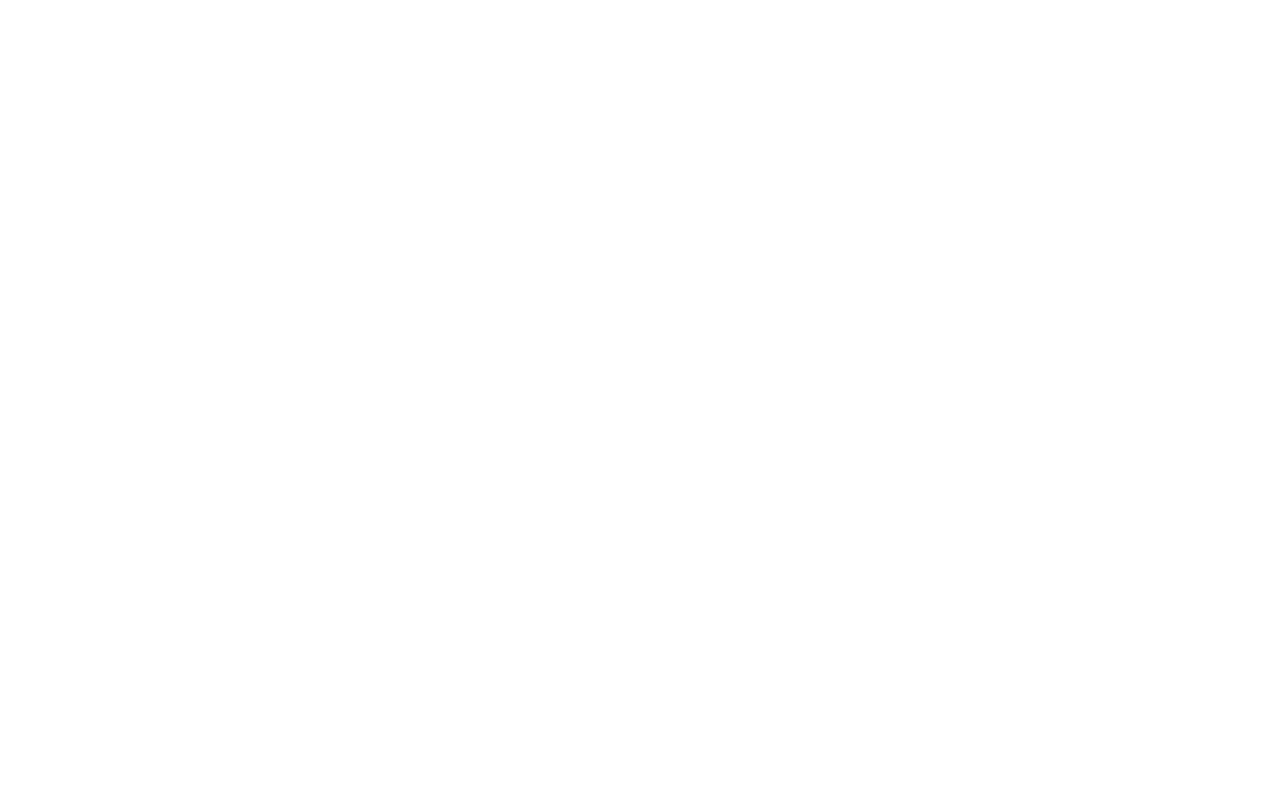
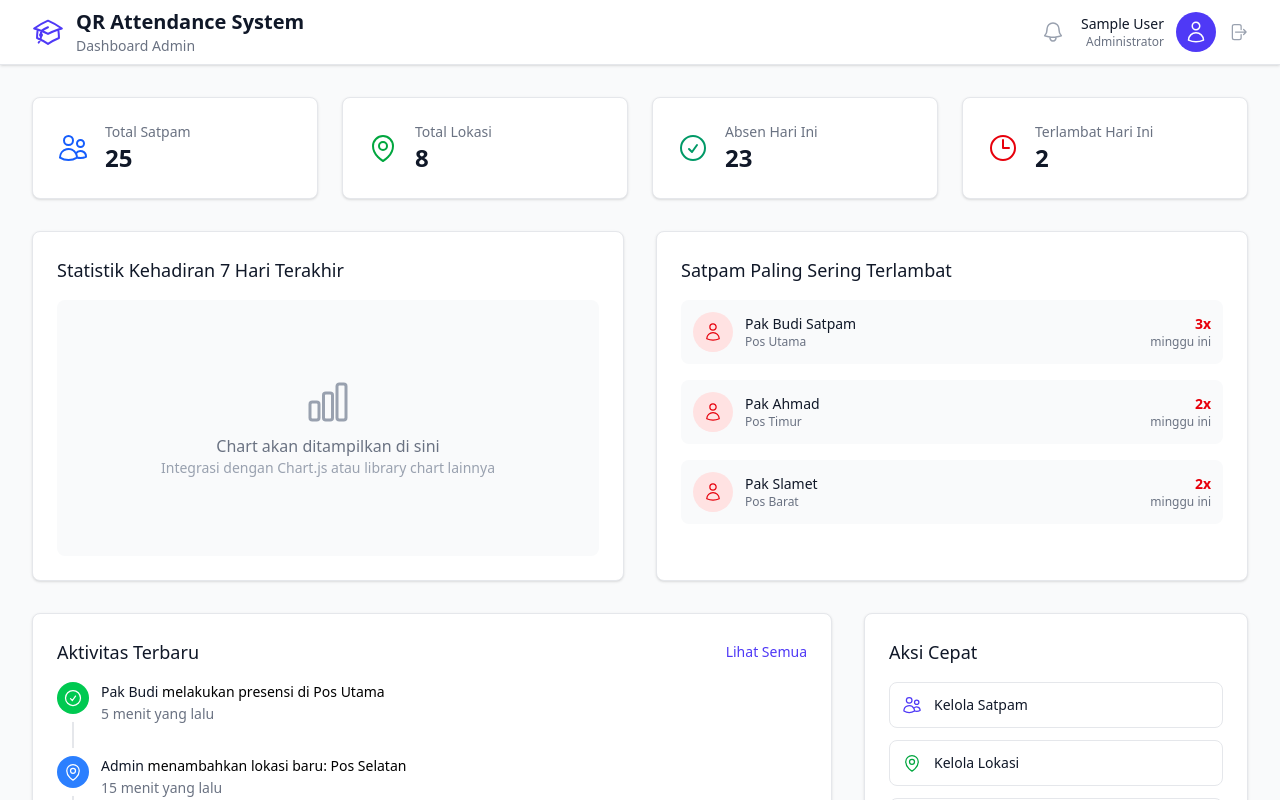
Before and after one commit to freeluncher/qr-code-attendance-system, a Vue app in the folder frontend/: page /admin/dashboard in a window 1280 px wide. Before the commit this address had no page. Shown: the top 800 px of the page. Built offline with nearby package versions, Linux system fonts and the light colour scheme; sample sign-in values are in the browser's storage.

Commit message:
feat: implement role-based routing and add 404 Not Found page

```diff
--- a/frontend/src/router/index.js
+++ b/frontend/src/router/index.js
@@ -1,13 +1,23 @@
 import { createRouter, createWebHistory } from 'vue-router'
 import LoginView from '../views/LoginView.vue'
 import RegisterView from '../views/RegisterView.vue'
+import { useAuthStore } from '../stores/auth'
 
 const router = createRouter({
   history: createWebHistory(import.meta.env.BASE_URL),
   routes: [
     {
       path: '/',
-      redirect: '/login'
+      redirect: () => {
+        // Redirect based on user role after authentication check
+        const authStore = useAuthStore()
+        if (authStore.user?.role === 'admin') {
+          return '/admin/dashboard'
+        } else if (authStore.user?.role === 'satpam') {
+          return '/satpam/dashboard'
+        }
+        return '/login'
+      }
     },
     {
       path: '/login',
@@ -27,35 +37,188 @@ const router = createRouter({
         title: 'Daftar - QR Attendance System'
       }
     },
+    // Admin Routes
+    {
+      path: '/admin',
+      redirect: '/admin/dashboard',
+      meta: {
+        requiresAuth: true,
+        requiresRole: 'admin'
+      }
+    },
+    {
+      path: '/admin/dashboard',
+      name: 'admin-dashboard',
+      component: () => import('../views/admin/AdminDashboard.vue'),
+      meta: {
+        requiresAuth: true,
+        requiresRole: 'admin',
+        title: 'Dashboard Admin - QR Attendance System'
+      }
+    },
+    {
+      path: '/admin/users',
+      name: 'admin-users',
+      component: () => import('../views/admin/UsersView.vue'),
+      meta: {
+        requiresAuth: true,
+        requiresRole: 'admin',
+        title: 'Kelola Satpam - QR Attendance System'
+      }
+    },
+    {
+      path: '/admin/locations',
+      name: 'admin-locations',
+      component: () => import('../views/admin/AdminLocations.vue'),
+      meta: {
+        requiresAuth: true,
+        requiresRole: 'admin',
+        title: 'Kelola Lokasi - QR Attendance System'
+      }
+    },
+    {
+      path: '/admin/qrcodes',
+      name: 'admin-qrcodes',
+      component: () => import('../views/admin/AdminQrCodes.vue'),
+      meta: {
+        requiresAuth: true,
+        requiresRole: 'admin',
+        title: 'Kelola QR Code - QR Attendance System'
+      }
+    },
+    {
+      path: '/admin/attendances',
+      name: 'admin-attendances',
+      component: () => import('../views/admin/AdminAttendances.vue'),
+      meta: {
+        requiresAuth: true,
+        requiresRole: 'admin',
+        title: 'Data Presensi - QR Attendance System'
+      }
+    },
+    {
+      path: '/admin/reports',
+      name: 'admin-reports',
+      component: () => import('../views/admin/AdminReports.vue'),
+      meta: {
+        requiresAuth: true,
+        requiresRole: 'admin',
+        title: 'Laporan - QR Attendance System'
+      }
+    },
+    // Satpam Routes
+    {
+      path: '/satpam',
+      redirect: '/satpam/dashboard',
+      meta: {
+        requiresAuth: true,
+        requiresRole: 'satpam'
+      }
+    },
+    {
+      path: '/satpam/dashboard',
+      name: 'satpam-dashboard',
+      component: () => import('../views/satpam/SatpamDashboard.vue'),
+      meta: {
+        requiresAuth: true,
+        requiresRole: 'satpam',
+        title: 'Dashboard Satpam - QR Attendance System'
+      }
+    },
+    {
+      path: '/satpam/attendance',
+      name: 'satpam-attendance',
+      component: () => import('../views/satpam/SatpamAttendance.vue'),
+      meta: {
+        requiresAuth: true,
+        requiresRole: 'satpam',
+        title: 'Presensi - QR Attendance System'
+      }
+    },
+    {
+      path: '/satpam/schedule',
+      name: 'satpam-schedule',
+      component: () => import('../views/satpam/SatpamSchedule.vue'),
+      meta: {
+        requiresAuth: true,
+        requiresRole: 'satpam',
+        title: 'Jadwal Shift - QR Attendance System'
+      }
+    },
+    {
+      path: '/satpam/history',
+      name: 'satpam-history',
+      component: () => import('../views/satpam/SatpamHistory.vue'),
+      meta: {
+        requiresAuth: true,
+        requiresRole: 'satpam',
+        title: 'Riwayat Presensi - QR Attendance System'
+      }
+    },
+    // Legacy dashboard route for backward compatibility
     {
       path: '/dashboard',
-      name: 'dashboard',
-      component: () => import('../views/DashboardView.vue'),
+      redirect: () => {
+        const authStore = useAuthStore()
+        if (authStore.user?.role === 'admin') {
+          return '/admin/dashboard'
+        } else if (authStore.user?.role === 'satpam') {
+          return '/satpam/dashboard'
+        }
+        return '/login'
+      }
+    },
+    // 404 Not Found
+    {
+      path: '/:pathMatch(.*)*',
+      name: 'not-found',
+      component: () => import('../views/NotFound.vue'),
       meta: {
-        requiresAuth: true,
-        title: 'Dashboard - QR Attendance System'
+        title: 'Halaman Tidak Ditemukan - QR Attendance System'
       }
     }
   ]
 })
 
 // Navigation guards
-router.beforeEach((to, from, next) => {
+router.beforeEach(async (to, from, next) => {
   // Set page title
   if (to.meta.title) {
     document.title = to.meta.title
   }
 
-  // Check authentication (mock implementation)
-  const isAuthenticated = localStorage.getItem('auth_token')
+  const authStore = useAuthStore()
+  const isAuthenticated = !!authStore.token
+  const userRole = authStore.user?.role
 
+  // Handle guest routes (login, register)
+  if (to.meta.requiresGuest && isAuthenticated) {
+    // Redirect authenticated users away from login/register
+    if (userRole === 'admin') {
+      return next('/admin/dashboard')
+    } else if (userRole === 'satpam') {
+      return next('/satpam/dashboard')
+    }
+    return next('/dashboard')
+  }
+
+  // Handle routes that require authentication
   if (to.meta.requiresAuth && !isAuthenticated) {
-    next('/login')
-  } else if (to.meta.requiresGuest && isAuthenticated) {
-    next('/dashboard')
-  } else {
-    next()
+    return next('/login')
   }
+
+  // Handle role-based access
+  if (to.meta.requiresRole && userRole !== to.meta.requiresRole) {
+    // Redirect to appropriate dashboard based on role
+    if (userRole === 'admin') {
+      return next('/admin/dashboard')
+    } else if (userRole === 'satpam') {
+      return next('/satpam/dashboard')
+    }
+    return next('/login')
+  }
+
+  next()
 })
 
 export default router
--- a/frontend/src/stores/auth.js
+++ b/frontend/src/stores/auth.js
@@ -12,7 +12,12 @@ export const useAuthStore = defineStore('auth', {
   getters: {
     isAuthenticated: (state) => !!state.token,
     isAdmin: (state) => state.user?.role === 'admin',
-    isSatpam: (state) => state.user?.role === 'satpam'
+    isSatpam: (state) => state.user?.role === 'satpam',
+    dashboardRoute: (state) => {
+      if (state.user?.role === 'admin') return '/admin/dashboard'
+      if (state.user?.role === 'satpam') return '/satpam/dashboard'
+      return '/login'
+    }
   },
 
   actions: {
--- /dev/null
+++ b/frontend/src/views/NotFound.vue
@@ -0,0 +1,57 @@
+<template>
+  <div class="min-h-screen bg-gray-50 flex flex-col justify-center items-center px-4 sm:px-6 lg:px-8">
+    <div class="max-w-md w-full space-y-8 text-center">
+      <!-- Error Illustration -->
+      <div class="mx-auto h-32 w-32 text-gray-300">
+        <ExclamationTriangleIcon class="h-full w-full" />
+      </div>
+
+      <!-- Error Content -->
+      <div class="space-y-4">
+        <h1 class="text-6xl font-bold text-gray-900">404</h1>
+        <h2 class="text-2xl font-semibold text-gray-700">Halaman Tidak Ditemukan</h2>
+        <p class="text-gray-500 max-w-sm mx-auto">
+          Maaf, halaman yang Anda cari tidak dapat ditemukan. Halaman mungkin telah dipindahkan atau tidak ada.
+        </p>
+      </div>
+
+      <!-- Action Buttons -->
+      <div class="space-y-4">
+        <button
+          @click="goBack"
+          class="w-full flex justify-center items-center px-4 py-2 border border-gray-300 rounded-md shadow-sm bg-white text-sm font-medium text-gray-700 hover:bg-gray-50 focus:outline-none focus:ring-2 focus:ring-offset-2 focus:ring-indigo-500"
+        >
+          <ArrowLeftIcon class="h-5 w-5 mr-2" />
+          Kembali
+        </button>
+
+        <router-link
+          to="/"
+          class="w-full flex justify-center items-center px-4 py-2 border border-transparent rounded-md shadow-sm bg-indigo-600 text-sm font-medium text-white hover:bg-indigo-700 focus:outline-none focus:ring-2 focus:ring-offset-2 focus:ring-indigo-500"
+        >
+          <HomeIcon class="h-5 w-5 mr-2" />
+          Kembali ke Dashboard
+        </router-link>
+      </div>
+    </div>
+  </div>
+</template>
+
+<script setup>
+import { useRouter } from 'vue-router'
+import {
+  ExclamationTriangleIcon,
+  ArrowLeftIcon,
+  HomeIcon
+} from '@heroicons/vue/24/outline'
+
+const router = useRouter()
+
+const goBack = () => {
+  if (window.history.length > 1) {
+    router.go(-1)
+  } else {
+    router.push('/')
+  }
+}
+</script>
```
